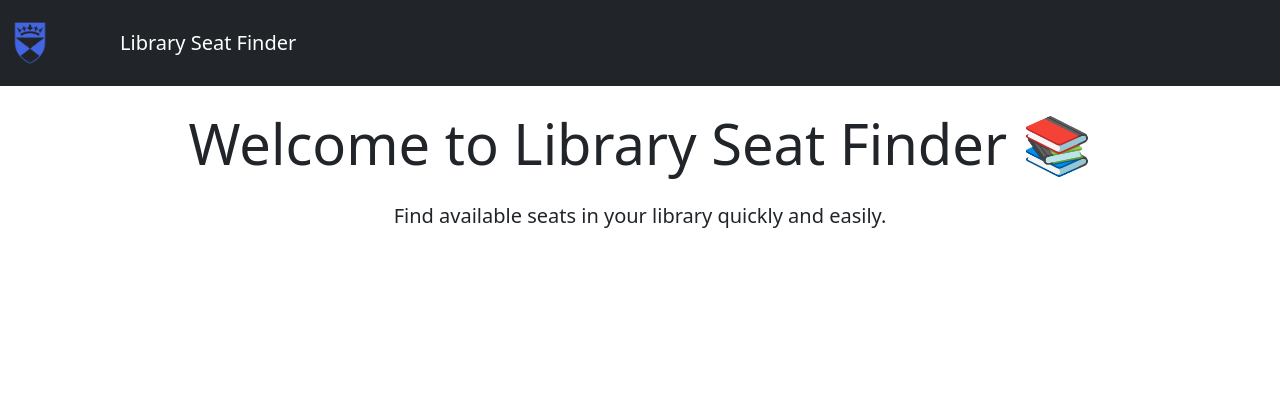
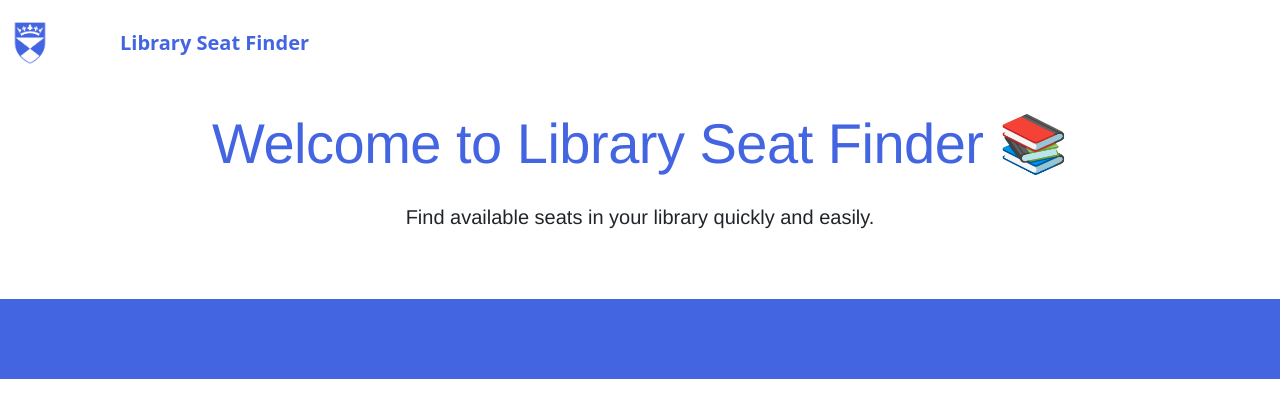
Before and after one commit to CGreen268/Quackathon26, a plain HTML site: page index.html in a window 1280 px wide. Drawn offline with nearby package versions, Linux system fonts and the light colour scheme.

Commit message:
styling for webpage

```diff
--- a/css/styles.css
+++ b/css/styles.css
@@ -0,0 +1,28 @@
+h1 {
+    color: #4365e2;
+    font-family: thisBaxterSansMedium, Helvetica, Arial, sans-serif;
+    font-weight: 700;
+    letter-spacing: -0.5px;
+}
+
+p {
+    font-family: thisBaxterSansMedium, Helvetica, Arial, sans-serif;
+    font-weight: 400;
+    line-height: 1.6;
+}
+
+.navbar-custom {
+    background-color: #fff;
+}
+
+.navbar-custom .navbar-brand {
+    color: #4365e2 !important;
+    font-weight: 600;
+}
+
+.footer {
+    background-color: #4365e2;
+    width: 100%;
+    height: 80px;
+    margin-top: 50px;
+}
--- a/index.html
+++ b/index.html
@@ -6,12 +6,16 @@
     <title>Library Seat Finder</title>
 
 
+    <link rel="preconnect" href="https://fonts.googleapis.com">
+    <link rel="preconnect" href="https://fonts.gstatic.com" crossorigin>
+    <link href="https://fonts.googleapis.com/css2?family=Lora:wght@400;500;600;700&display=swap" rel="stylesheet">
+
     <link href="https://cdn.jsdelivr.net/npm/bootstrap@5.3.0/dist/css/bootstrap.min.css" rel="stylesheet" integrity="sha384-9ndCyUaIbzAi2FUVXJi0CjmCapSmO7SnpJef0486qhLnuZ2cdeRhO02iuK6FUUVM" crossorigin="anonymous">
 
     <link rel="stylesheet" type="text/css" href="css/styles.css">
 </head>
 <body>
-    <nav class="navbar navbar-expand-lg navbar-dark bg-dark">
+    <nav class="navbar navbar-expand-lg navbar-custom">
         <a class="navbar-brand" href="#"><img src="uodlogo.png" alt="UOD logo" width="60" height="60"></a>
         <div class="container">
             <a class="navbar-brand" href="#">Library Seat Finder</a>
@@ -28,6 +32,9 @@
     </div>
 
 
+    <footer class="footer">
+    </footer>
+
     <script src="https://cdn.jsdelivr.net/npm/bootstrap@5.3.0/dist/js/bootstrap.bundle.min.js" integrity="sha384-geWF76RCwLtnZ8qwWowPQNguL3RmwHVBC9FhGdlKrxdiJJigb/j/68SIy3Te4Bkz" crossorigin="anonymous"></script>
 
     <script type="text/javascript" src="javascript/functions.js"></script>
```
